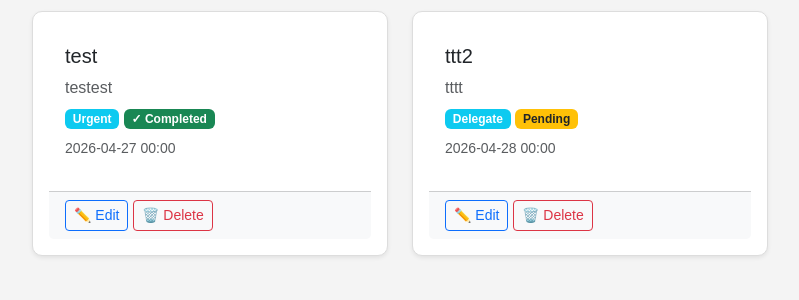
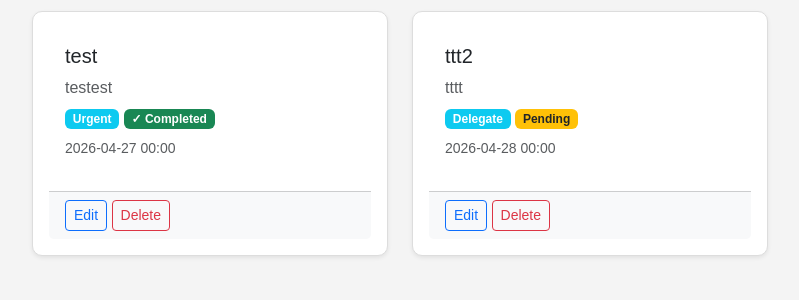
Before and after one commit to amineelmasri-poly/Projet-Django, a Django app: page / in a window 1280 px wide. Shown: the part 291-591 px from the top of the page, without its empty margins (50-849 px from the left). Run offline with Django 5.2, Linux system fonts and the light colour scheme; a user stored in the database is signed in; data comes from the database, SQL or seed files in the repository; both versions use the stored data as it was after the commit.

Commit message:
bootstrap

```diff
--- a/TaskManagement/tasks/templates/tasks/task_list.html
+++ b/TaskManagement/tasks/templates/tasks/task_list.html
@@ -63,8 +63,8 @@
                         <p class="text-muted small mb-3"> {{ task.due_date|date:"Y-m-d H:i" }}</p>
                     </div>
                     <div class="card-footer bg-light">
-                        <a href="{% url 'task_edit' task.pk %}" class="btn btn-sm btn-outline-primary">✏️ Edit</a>
-                        <a href="{% url 'task_delete' task.pk %}" class="btn btn-sm btn-outline-danger">🗑️ Delete</a>
+                        <a href="{% url 'task_edit' task.pk %}" class="btn btn-sm btn-outline-primary"> Edit</a>
+                        <a href="{% url 'task_delete' task.pk %}" class="btn btn-sm btn-outline-danger"> Delete</a>
                     </div>
                 </div>
             </div>
```
Also changed, not shown: TaskManagement/db.sqlite3.
